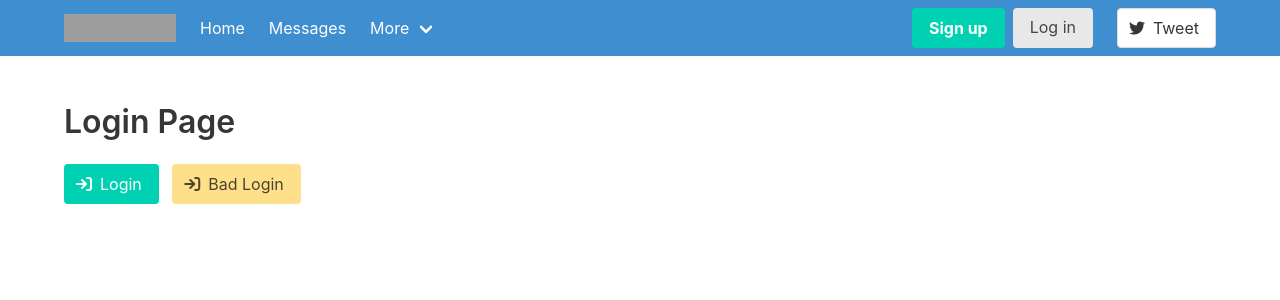
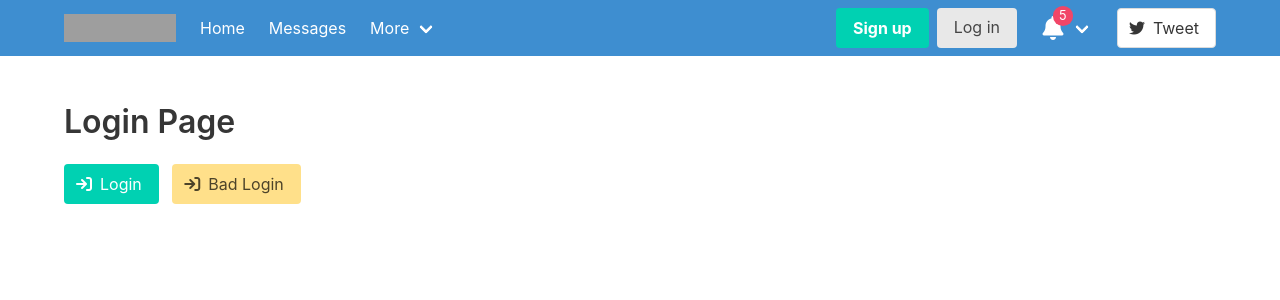
Before and after one commit to jewpaltz/2022-spring, a Vue app in the folder client/: page /login in a window 1280 px wide. Shown: the top 300 px of the page. Built offline with nearby package versions, Linux system fonts and the light colour scheme; grey boxes are pictures that could not be loaded.

Commit message:
formatting for the messages

```diff
--- a/client/src/components/Messages.vue
+++ b/client/src/components/Messages.vue
@@ -1,22 +1,53 @@
 <script setup lang="ts">
-
-
+    import { ref } from 'vue';
     import { useMessages } from '../models/messages';
 
     const messages = useMessages();
 
+    const isOpen = ref(false);
+
 </script>
 
 <template>
-    <div>
-        <div v-for=" (x, i) in messages.notifications" :class="`notification is-${x.type}`">
-            <button class="delete" @click="messages.close(i)" ></button>
-            {{ x.message }}
+    <div class="navbar-item has-dropdown" :class="{ 'is-active': isOpen }">
+        <a class="navbar-link" @click=" isOpen = !isOpen ">
+            <span class="icon">
+                <i class="fas fa-bell"></i>
+            </span>
+            <span class="tag is-danger " v-if="messages.notifications.length">
+                {{ messages.notifications.length }}
+            </span>
+        </a>
+        <div class="navbar-dropdown">
+            <div v-for=" (x, i) in messages.notifications" :class="`notification is-light is-${x.type}`">
+                <button class="delete" @click="messages.close(i)" ></button>
+                {{ x.message }}
+            </div>
         </div>
     </div>
 </template>
 
 
 <style scoped>
+    .icon {
+        font-size: 1.5em;
+    }
+    .navbar-dropdown {
+        width: max-content;
+        max-width: 300px;
+    }
+    .notification {
+        margin: .5rem;
+        width: 100%;
+    }
+    .tag {
+        position: absolute;
+        font-size: .8em;
+        top: .5em;
+        right: 2.5em;
+        height: 1.5em;
+        padding: .5em;
+        border-radius: 50%;
+    }
 
 </style>
--- a/client/src/components/Nav.vue
+++ b/client/src/components/Nav.vue
@@ -2,6 +2,7 @@
 import { ref } from 'vue';
 import { RouterLink } from "vue-router";
 import LoginBadge from './LoginBadge.vue';
+import Messages from './Messages.vue';
 
 
     const isOpen = ref(false);
@@ -57,6 +58,8 @@ import LoginBadge from './LoginBadge.vue';
                     <login-badge />
                 </div>
 
+                <messages />
+
                 <div class="navbar-item">
                         <a class="bd-tw-button button" data-social-network="Twitter" data-social-action="tweet" data-social-target="https://bulma.io" target="_blank" href="https://twitter.com/intent/tweet?text=Bulma: a modern CSS framework based on Flexbox&amp;hashtags=bulmaio&amp;url=https://bulma.io&amp;via=jgthms">
                           <span class="icon">
--- a/client/src/pages/Wall.vue
+++ b/client/src/pages/Wall.vue
@@ -1,6 +1,5 @@
 <script setup lang="ts">
 import { ref, reactive, onMounted } from 'vue';
-import Messages from '../components/Messages.vue';
 
 
     const message = ref( 'Hello Vue!' );
@@ -108,7 +107,6 @@ import Messages from '../components/Messages.vue';
                             </div>
                           </div>
 
-                        <Messages />
 
                     </div>
 
```
